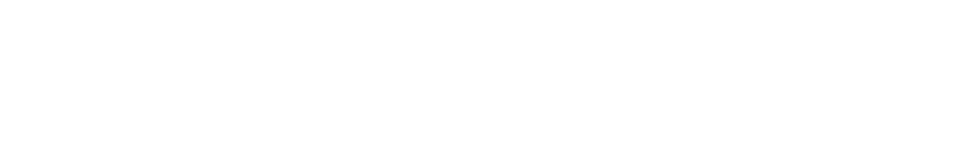
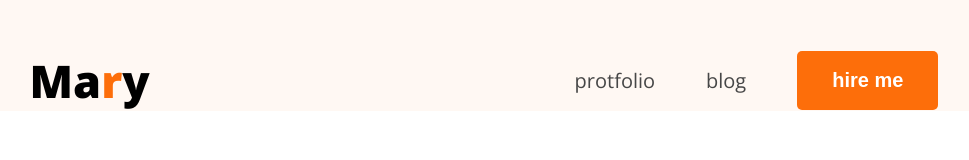
Before and after one commit to ayon2p/my-fortfolio, a plain HTML site: page index.html in a window 1280 px wide. Shown: the whole page, without its empty margins (156-1125 px from the left). Drawn offline with nearby package versions, Linux system fonts and the light colour scheme.

Commit message:
style set my portfolio

```diff
--- a/index.html
+++ b/index.html
@@ -4,8 +4,23 @@
     <meta charset="UTF-8">
     <meta name="viewport" content="width=device-width, initial-scale=1.0">
     <title>ayon paul protfolio</title>
+    <link rel="preconnect" href="https://fonts.googleapis.com">
+<link rel="preconnect" href="https://fonts.gstatic.com" crossorigin>
+<link href="https://fonts.googleapis.com/css2?family=Open+Sans:ital,wght@0,300..800;1,300..800&display=swap" rel="stylesheet">
+<link rel="stylesheet" href="styles/portfolio.css">
 </head>
-<body>
-
+<body class="font-open-sans">
+    <header>
+        <nav>
+            <div class="logo">
+                <h2>Ma<span class="color">r</span>y</h2>
+            </div>
+            <ul class="menu">
+                <li><a href="">protfolio</a></li>
+                <li><a href="">blog</a></li>
+                <li><button class="btn">hire me</button></li>
+            </ul>
+        </nav>
+    </header>
 </body>
 </html>
--- /dev/null
+++ b/styles/portfolio.css
@@ -0,0 +1,50 @@
+*{
+    margin: 0;
+    padding: 0;
+    box-sizing: border-box;
+}
+.font-open-sans {
+  font-family: "Open Sans", sans-serif;
+  font-optical-sizing: auto;
+}
+header{
+    background-color: #fff8f3;
+    padding-top: 50px;
+}
+nav{
+    width: 71%;
+    max-width: 1140px;
+
+    margin: auto;
+    display: flex;
+    justify-content: space-between;
+}
+.color{
+    color: #FD6E0A
+}
+.logo h2 {
+font-size: 45px;
+font-weight: 900;
+}
+.menu{
+    display: flex;
+    list-style-type: none;
+    gap: 51px;
+    justify-content: space-between;
+    align-items: center;
+}
+nav .menu a{
+
+    font-size: 20px;
+    color: #474747;
+    text-decoration: none;
+}
+.btn{
+     background-color: #FD6E0A;
+    border: none;
+    padding: 18px 35px;
+    font-size: 20px;
+    border-radius: 5px;
+font-weight: bold;
+color: white;
+}
```
